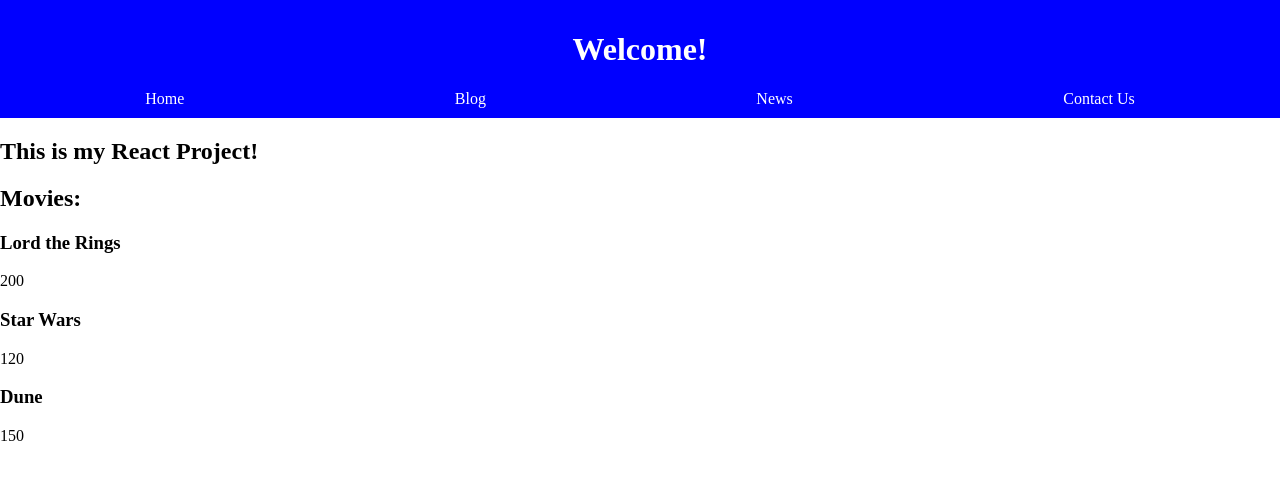
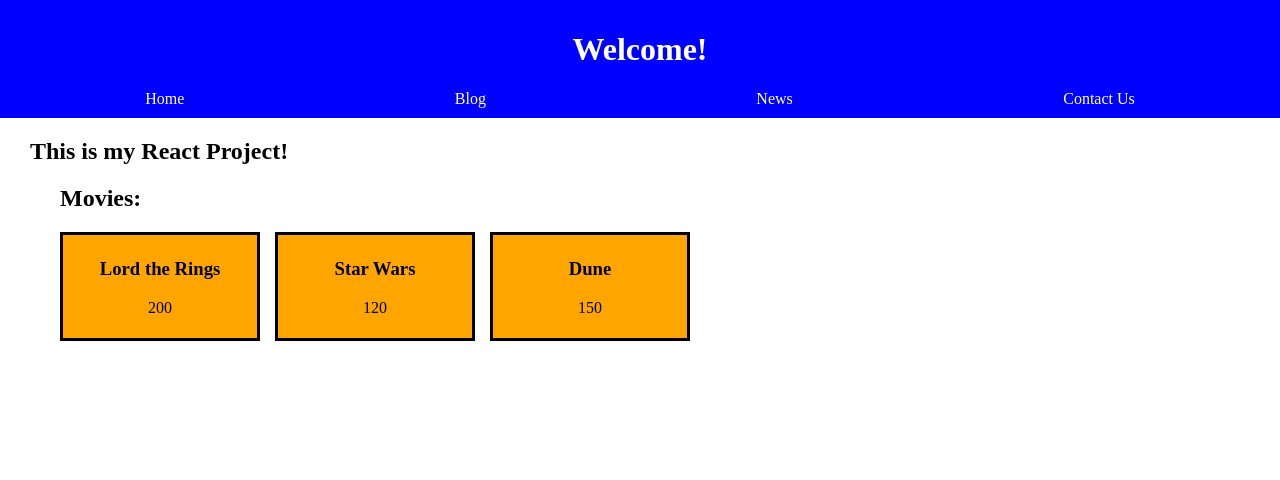
Before and after one commit to Amaza-ing/Ironhack-Miami-React-lessons, a React (Vite) app: page / in a window 1280 px wide. Shown: the top 480 px of the page. Built offline with nearby package versions, Linux system fonts and the light colour scheme.

Commit message:
css modified

```diff
--- a/src/App.css
+++ b/src/App.css
@@ -0,0 +1,3 @@
+.main {
+  padding: 0 30px;
+}
--- a/src/App.jsx
+++ b/src/App.jsx
@@ -1,6 +1,6 @@
-import './App.css'
-import HeaderComponent from './components/HeaderComponent'
-import MovieList from './components/MovieList';
+import "./App.css";
+import HeaderComponent from "./components/HeaderComponent";
+import MovieList from "./components/MovieList";
 
 function App() {
   let title = "This is my React Project!";
@@ -9,10 +9,12 @@ function App() {
     <>
       <HeaderComponent></HeaderComponent>
 
-      <h2>{title}</h2>
-      <MovieList></MovieList>
+      <main className="main">
+        <h2>{title}</h2>
+        <MovieList></MovieList>
+      </main>
     </>
-  )
+  );
 }
 
-export default App
+export default App;
--- /dev/null
+++ b/src/components/MovieCard.css
@@ -0,0 +1,7 @@
+.movie-card {
+  background-color: orange;
+  padding: 5px 15px;
+  width: 200px;
+  text-align: center;
+  border: 3px solid black;
+}
--- a/src/components/MovieCard.jsx
+++ b/src/components/MovieCard.jsx
@@ -1,3 +1,5 @@
+import "./MovieCard.css";
+
 function MovieCard(props) {
   const { movie } = props;
 
--- /dev/null
+++ b/src/components/MovieList.css
@@ -0,0 +1,9 @@
+.movies-section {
+  padding: 0 30px;
+
+  .movie-list {
+    display: flex;
+    gap: 15px;
+    flex-wrap: wrap;
+  }
+}
```
Also changed, not shown: src/components/MovieList.jsx (+8 -7 lines).
